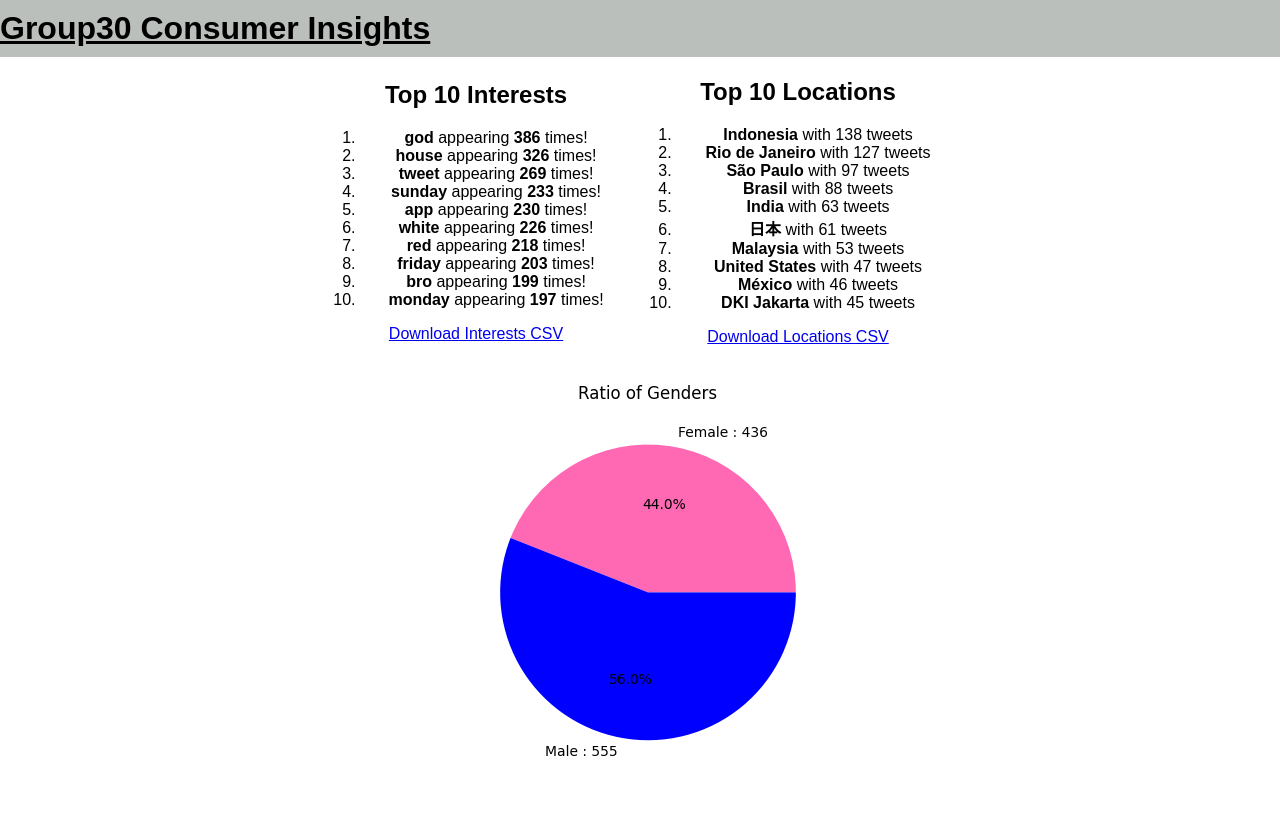
After one commit to jayantmisra/Analysing-consumer-behaviour-using-Twitter, a Django app: page /plotting/interest/ in a window 1280 px wide. The commit adds this page. Run offline with Django 3.2, Linux system fonts and the light colour scheme.

Commit message:
interest

```diff
--- a/Res/plottingMap/urls.py
+++ b/Res/plottingMap/urls.py
@@ -6,6 +6,7 @@ urlpatterns = [
     path('map/', views.plotting_points),
     path('sentiment/', views.sentiment_graph),
     path('cluster/', views.cluster_map),
-    path('geojson/', views.geo_json)
+    path('geojson/', views.geo_json),
+    path('interest/', views.inter),
 
 ]
--- a/Res/plottingMap/views.py
+++ b/Res/plottingMap/views.py
@@ -238,6 +238,7 @@ def plotting_points(request):
 
 
 def sentiment_graph(request):
+    # need to change the path here
     df = pd.read_csv(
         'D:\\python code\\Register\\Res\\templates\\tweet_data.csv')
 
@@ -491,6 +492,7 @@ def cluster_map(request):
 
 
 def geo_json(request):
+
     # Credentials can be changed here depending on the user
     api_key = "YJKQrvmFj4IOSv27nonp8aBGx"
     api_secret = "3wDOUZcAAeTGvH4cNBjgAGYJ2gqYqOEc80rUI3oanGl9igjqbG"
@@ -700,3 +702,7 @@ def geo_json(request):
     # scatter_plot(m, tweet_data1)
     embed_minimal_html('templates/geojson.html', views=[m])
     return render(request, 'geojson.html')
+
+
+def inter(request):
+    return render(request, 'interests.html')
--- /dev/null
+++ b/Res/static/css/genders.css
@@ -0,0 +1,24 @@
+head{
+    height: 0px;
+}
+
+body{
+    font-family: Arial, Helvetica, sans-serif;
+    width: 100%;
+    margin: 0px;
+
+}
+
+h1{
+    background-color: #bbbfbc;
+    width: 100%;
+    text-decoration: underline;
+    margin: 0px;
+    padding: 10px 0px 10px 0px;
+}
+
+table{
+    margin-left: auto;
+    margin-right: auto;
+    text-align: center;
+}
--- a/Res/templates/googleHeatMap.html
+++ b/Res/templates/googleHeatMap.html
@@ -91,6 +91,9 @@
       </select>
       <button style="background-color: #ad974f" onclick=window.open("http://127.0.0.1:8000/plotting/sentiment/","_self");>
         Sentiment
+      </button>
+      <button style="background-color: #ad974f" onclick=window.open("http://127.0.0.1:8000/plotting/interest/","_self");>
+        Interest
       </button>
     </span>
     <form action="/display/md/" method="get">
--- /dev/null
+++ b/Res/templates/interests.html
@@ -0,0 +1,19 @@
+<HTML>
+    {% load static %}
+    <head> <link rel="stylesheet" href="{% static 'css/genders.css' %}"> </head>
+    <body>
+    <h1>Group30    Consumer Insights</h1>
+    <br>
+    <table>
+        <tr>
+        <td><h2>Top 10 Interests</h2>
+        <ol><li> <b>god</b> appearing <b>386</b> times! </li><li> <b>house</b> appearing <b>326</b> times! </li><li> <b>tweet</b> appearing <b>269</b> times! </li><li> <b>sunday</b> appearing <b>233</b> times! </li><li> <b>app</b> appearing <b>230</b> times! </li><li> <b>white</b> appearing <b>226</b> times! </li><li> <b>red</b> appearing <b>218</b> times! </li><li> <b>friday</b> appearing <b>203</b> times! </li><li> <b>bro</b> appearing <b>199</b> times! </li><li> <b>monday</b> appearing <b>197</b> times! </li></ol><a href="counts.csv" download>Download Interests CSV <a></td>
+        <td><h2>Top 10 Locations</h2>
+        <ol><li> <b>Indonesia</b> with  138 tweets</li><li> <b>Rio de Janeiro</b> with  127 tweets</li><li> <b>São Paulo</b> with  97 tweets</li><li> <b>Brasil</b> with  88 tweets</li><li> <b>India</b> with  63 tweets</li><li> <b>日本</b> with  61 tweets</li><li> <b>Malaysia</b> with  53 tweets</li><li> <b>United States</b> with  47 tweets</li><li> <b>México</b> with  46 tweets</li><li> <b>DKI Jakarta</b> with  45 tweets</li> </ol><a href="locations.csv" download>Download Locations CSV <a></td>
+        </tr>
+        <tr>
+        <td colspan="2"><img src="{% static 'images/genders.png' %}" alt="Gender Ratios"></td>
+        </tr>
+    </table>
+    </body>
+</HTML>
```
Also changed, not shown: Res/static/images/genders.png (added).
